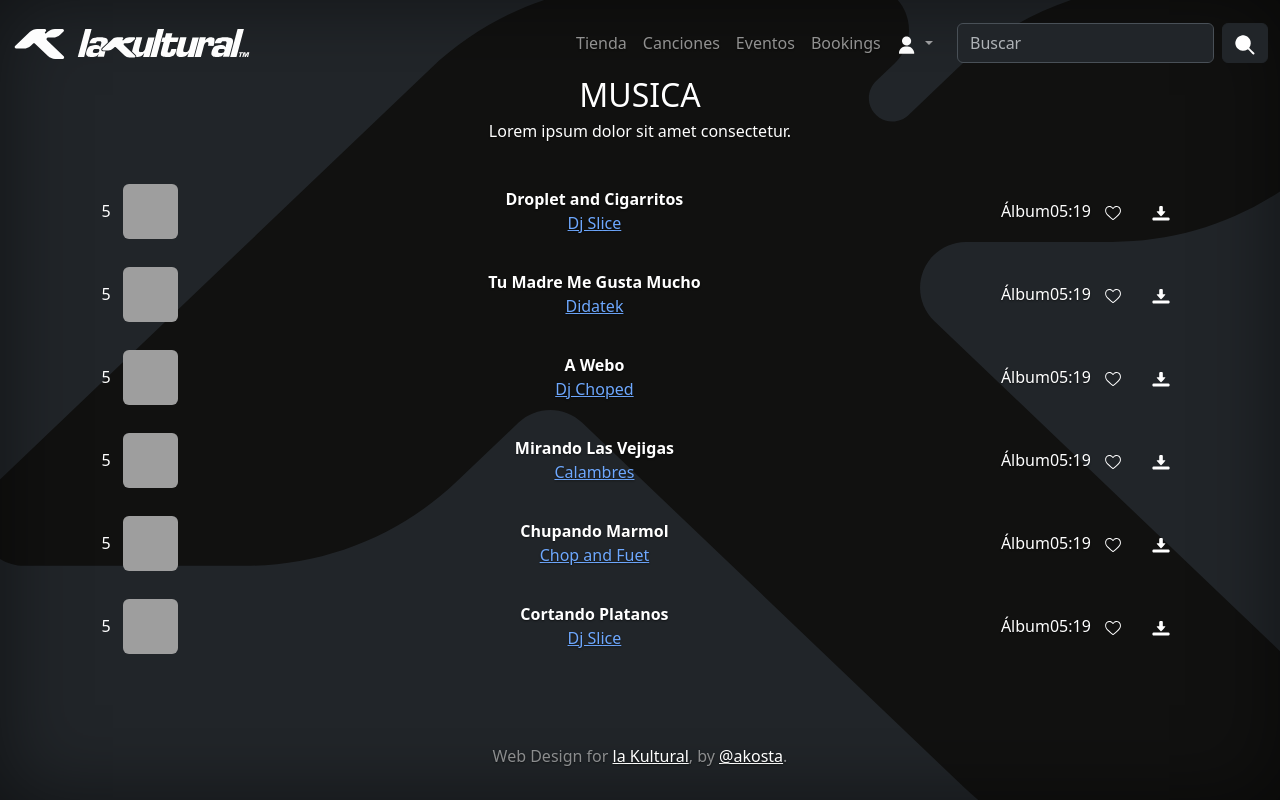
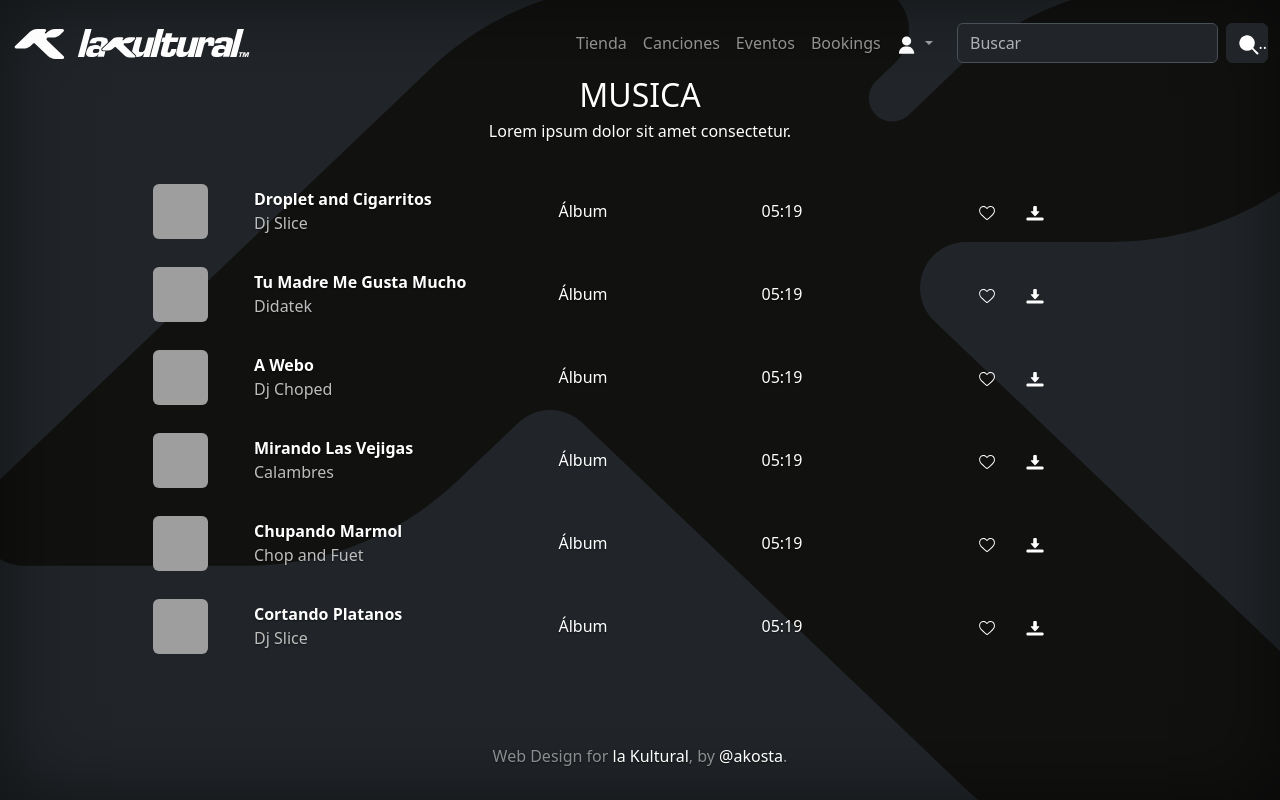
Before and after one commit to Arstac/lakultural-django, a Django app: page /musica/ in a window 1280 px wide. Run offline with Django 4.2, Linux system fonts and the light colour scheme; data comes from the database, SQL or seed files in the repository; some libraries are stand-ins or nearby versions; grey boxes are pictures that could not be loaded.

Commit message:
Changes to musica.html

```diff
--- a/LaKultural/musica/templates/musica/musica.html
+++ b/LaKultural/musica/templates/musica/musica.html
@@ -1,7 +1,7 @@
 {% extends 'base.html' %}
 {% load static %}
 {% block content %}
-<!-- Masthead-->
+<!-- Masthead -->
 <header class="masthead my-20">
     <div class="text-center">
         <h2 class="section-heading text-uppercase">MUSICA</h2>
@@ -9,69 +9,66 @@
     </div>
 </header>
 
-
-<!-- Contenido principal -->
-<div class="container mt-4">
-    <div class="row">
-      <div class="col">
-        <!-- Lista de canciones -->
-        <ul class="list-group list-group-flush">
+<!-- Main Content -->
+<div class="container-fluid mt-4">
+  <!-- Song List -->
+  <div class="list-group list-group-flush">
 
     {% for cancion in canciones %}
-          <!-- Elementos de la lista generados dinámicamente. Solo se muestra uno como ejemplo. -->
-          <li class="list-group-item d-flex justify-content-between align-items-center">
-            <!-- Botón con el número y el icono -->
-            <div class="col-auto me-2">
+    <!-- List items dynamically generated. Only one shown as an example. -->
+    <div class="row list-group-item align-items-center text-start">
+      <!-- Button with the number and icon -->
+      <div class="col-1 me-2">
         <button class="btn icon-number-wrapper">
           <span class="like-number">5</span>
           <img src="{% static 'assets/img/icons/play_w.svg' %}" class="like-icon song-icon" alt="Play">
         </button>
       </div>
 
-            <!-- Imagen del evento/álbum -->
-            <div class="col-auto">
+      <!-- Event/Album Image -->
+      <div class="col-1">
         <img src="{% static 'assets/img/events/event1.png' %}" class="music-img rounded-2" alt="Event">
       </div>
 
-            <!-- Título de la canción y nombre del artista -->
-            <div class="col song-details">
-              <div class="fw-bold">{{cancion.titulo}}</div>
-              <div><a href="{% url 'booking:artista' cancion.artista.id %}" >{{cancion.artista.nombre}}</a></div>
+      <!-- Song title and artist name -->
+      <div class="col-3 song-details">
+        <div class="fw-bold">{{ cancion.titulo }}</div>
+        <div>
+          <a href="{% url 'booking:artista' cancion.artista.id %}" >{{ cancion.artista.nombre }}</a>
+        </div>
       </div>
 
-            <!-- Nombre del álbum -->
-            <div class="col-auto d-none d-md-block">
+      <!-- Album Name -->
+      <div class="col-2 d-none d-md-block">
         Álbum
       </div>
 
-            <!-- Duración -->
-            <div class="col-auto d-none d-md-block">
+      <!-- Duration -->
+      <div class="col-2 d-none d-md-block">
         05:19
       </div>
 
-            <!-- Botones de acción -->
-            <div class="col-auto d-none d-md-block">
+      <!-- Action Buttons -->
+      <div class="col-2 d-none d-md-block">
         <button class="btn">
-                <img src="{% static 'assets/img/icons/like_0.svg' %}" class="song-icon" alt="Like" onmouseover="this.src='like_1.svg';" onmouseout="this.src='like_0.svg';">
+          <img src="{% static 'assets/img/icons/like_0.svg' %}" class="song-icon" alt="Like" onmouseover="this.src='{% static 'assets/img/icons/like_1.svg' %}';" onmouseout="this.src='{% static 'assets/img/icons/like_0.svg' %}';">
         </button>
         <button class="btn">
           <img src="{% static 'assets/img/icons/down_w.svg' %}" class="song-icon" alt="Down">
         </button>
       </div>
-              <button class="btn d-block d-md-none">
-                <img src="{% static 'assets/img/icons/threedot_w.svg' %}" class="song-icon" alt="Menú">
+
+      <div class="col-1 d-block d-md-none">
+        <button class="btn">
+          <img src="{% static 'assets/img/icons/threedot_w.svg' %}" class="song-icon" alt="Menu">
         </button>
-          </li>
+      </div>
+
+    </div>
     {% endfor %}
-          <!-- Repetir <li> por cada canción -->
+    <!-- Repeat <div class="row"> for each song -->
 
-        </ul>
-      </div>
   </div>
 </div>
 
-
-
-
-
 {% endblock %}
--- a/LaKultural/static/css/base.css
+++ b/LaKultural/static/css/base.css
@@ -148,6 +148,25 @@
 
 
 /* ------------- */
+/* LINK SETTINGS */
+/* ------------- */
+
+  a {
+      color: rgb(190, 190, 190); /* Cambia 'black' por el color que prefieras */
+      text-decoration: none; /* Opcional: elimina el subrayado del enlace */
+  }
+
+  /* Cambia el color de los enlaces al pasar el mouse */
+  a:hover {
+      color: rgb(255, 255, 255); /* Cambia 'grey' por el color que prefieras para el hover */
+  }
+
+  /* Cambia el color de los enlaces visitados */
+  a:visited {
+      color: rgb(190, 190, 190); /* Cambia 'purple' por el color que prefieras para enlaces visitados */
+  }
+
+/* ------------- */
 /* CARD SETTINGS */
 /* ------------- */
 
@@ -176,57 +195,51 @@
 
 
 
-
-
-
-
 /* ------------- */
 /* SONG SETTINGS */
 /* ------------- */
 
 
+/* General List Group Styling */
 .list-group-item {
   border: none;
   padding: 10px 15px;
+  display: flex;
   background-color: transparent;
   border-radius: .5rem !important;
   margin-bottom: 0.5rem;
   color: white !important;
-  overflow: hidden;
+
 }
 
 .list-group-item:hover {
   background-color: rgba(255, 255, 255, 0.1);
 }
 
+/* Music Image Styling */
 .music-img {
   object-fit: cover; /* Ensure the image covers the area */
-aspect-ratio: 1/1;
-height: 55px;
-margin-left: 0;
+  width: 55px; /* Set a fixed width */
+  height: 55px; /* Set a fixed height to maintain aspect ratio */
+  margin-right: 10px; /* Add spacing to the right of the image */
 }
 
+/* Song Icon Styling */
 .song-icon {
- aspect-ratio: 1/1;
- height: 18px;
- width: auto;
+  height: 18px; /* Set the height for the icon */
+  width: 18px; /* Set the width to maintain aspect ratio */
 }
 
-
-
+/* Number Icon Wrapper Styling */
 .icon-number-wrapper {
   position: relative;
   padding: 0 8px;
- display: flex; /* Usar flexbox */
- justify-content: center; /* Centrar horizontalmente */
- align-items: center; /* Centrar verticalmente */
+  display: flex; /* Use flexbox for alignment */
+  justify-content: center; /* Center horizontally */
+  align-items: center; /* Center vertically */
 }
 
-.music-img {
-margin-right: 10px;
-}
-
-
+/* Styling for Like Number and Like Icon */
 .like-number, .like-icon {
   position: absolute;
   color: white;
@@ -250,3 +263,24 @@
   opacity: 0;
   visibility: hidden;
 }
+
+/* Responsive Adjustments for Display on Different Screen Sizes */
+@media (max-width: 768px) {
+  /* For smaller screens, you might want to adjust padding, font sizes, etc. */
+}
+
+/* Other specific stylings for your buttons and additional elements can be added here */
+
+/* Ensure the action buttons don't wrap or overflow */
+.btn {
+  white-space: nowrap; /* Prevent wrapping of button contents */
+  overflow: hidden; /* Prevent overflow */
+  text-overflow: ellipsis; /* Add ellipsis to overflowed text */
+}
+
+/* This ensures that the '...' button for small screens is visible */
+.d-block.d-md-none .btn {
+  padding: 0; /* Adjust padding for small screen buttons if needed */
+}
+
+/* You can add hover effects or additional stylings below */
```
Lines whose indentation alone changed are shown as unchanged.
